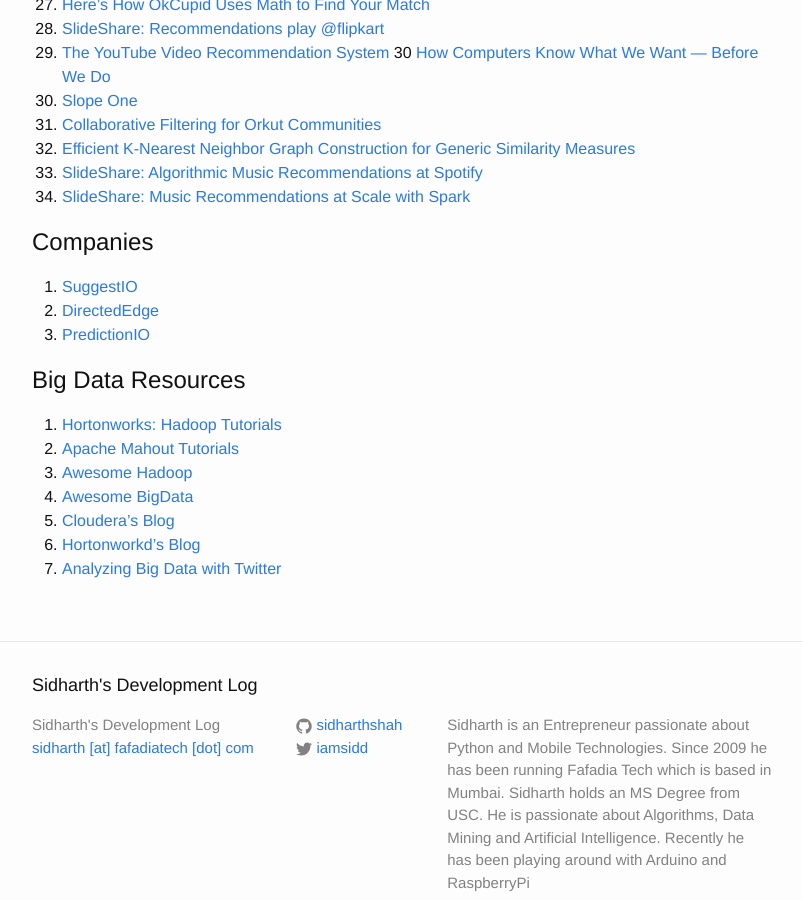
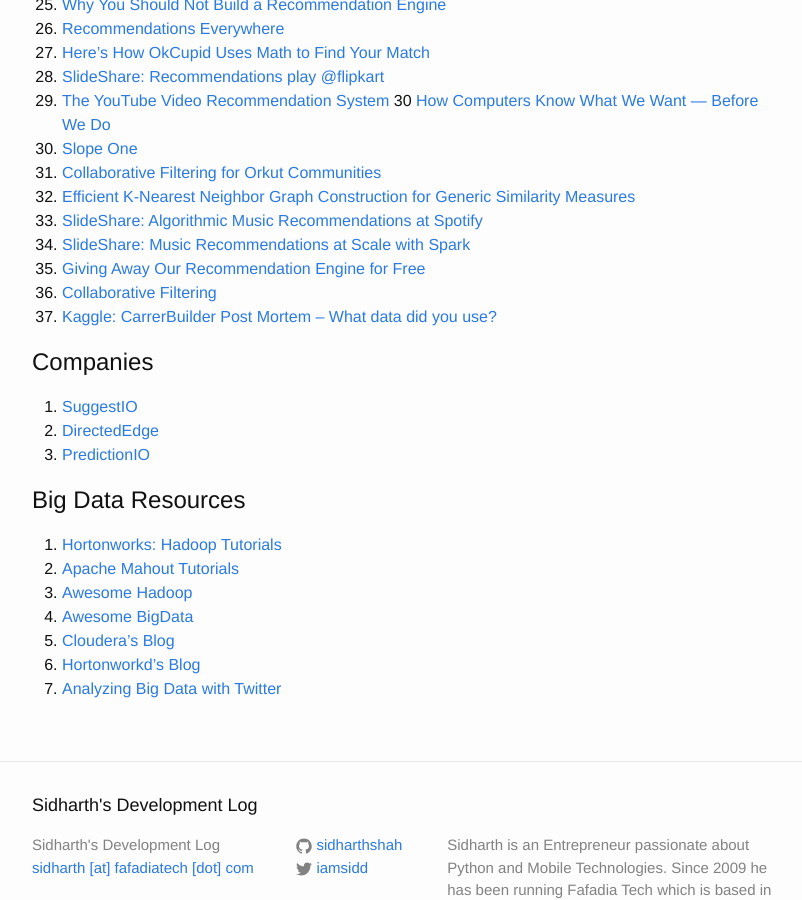
Before and after one commit to sidharthshah/sidharthshah.github.com, a Jekyll site: the page built from recommendations.md, in a window 1280 px wide and 900 px high, scrolled down 1370 px. Shown: the whole window, without its empty margins (238-1040 px from the left). Built offline with Jekyll 4.4.1, drawn with Linux system fonts in a browser that asks for light colours; some of the changed text lies outside the part shown.

Commit message:
updated links

```diff
--- a/recommendations.md
+++ b/recommendations.md
@@ -14,6 +14,8 @@
 5. [Oryx](https://github.com/cloudera/oryx)
 6. [myrrix](https://github.com/myrrix/myrrix-recommender)
 7. [Apaceh Spark](https://spark.apache.org/)
+8. [Node.js: racoon](https://www.npmjs.org/package/raccoon)
+9. [Ruby Toolbox: Recommendation Engines](https://www.ruby-toolbox.com/categories/Recommendation_Engines)
 
 Graph DB & Tools
 ================
@@ -62,6 +64,9 @@
 33. [Efficient K-Nearest Neighbor Graph Construction for Generic Similarity Measures](http://www.cs.princeton.edu/cass/papers/www11.pdf)
 34. [SlideShare: Algorithmic Music Recommendations at Spotify](http://www.slideshare.net/MrChrisJohnson/algorithmic-music-recommendations-at-spotify?related=2)
 35. [SlideShare: Music Recommendations at Scale with Spark](http://www.slideshare.net/MrChrisJohnson/music-recommendations-at-scale-with-spark?related=4)
+36. [Giving Away Our Recommendation Engine for Free](http://blog.mortardata.com/post/82195614895/giving-away-our-recommendation-engine-for-free)
+37. [Collaborative Filtering](http://webwhompers.com/collaborative-filtering.html)
+38. [Kaggle: CarrerBuilder Post Mortem -- What data did you use?](http://www.kaggle.com/c/job-recommendation/forums/t/2830/post-mortem-what-data-did-you-use/15614#post15614)
 
 Companies
 =========
```
Also changed, not shown: machine-learning.md (+1 -0 lines).
